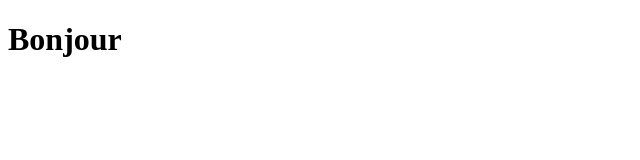
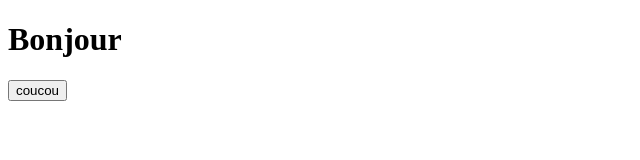
Before and after one commit to iideaalisoa/ony, a plain HTML site: page index.html in a window 1280 px wide. Shown: the whole page, without its empty margins (0-640 px from the left). Drawn offline with Linux system fonts and the light colour scheme.

Commit message:
changement

```diff
--- a/index.html
+++ b/index.html
@@ -8,5 +8,6 @@
 </head>
 <body>
     <h1>Bonjour </h1>
+    <button>coucou</button>
 </body>
 </html>
```
